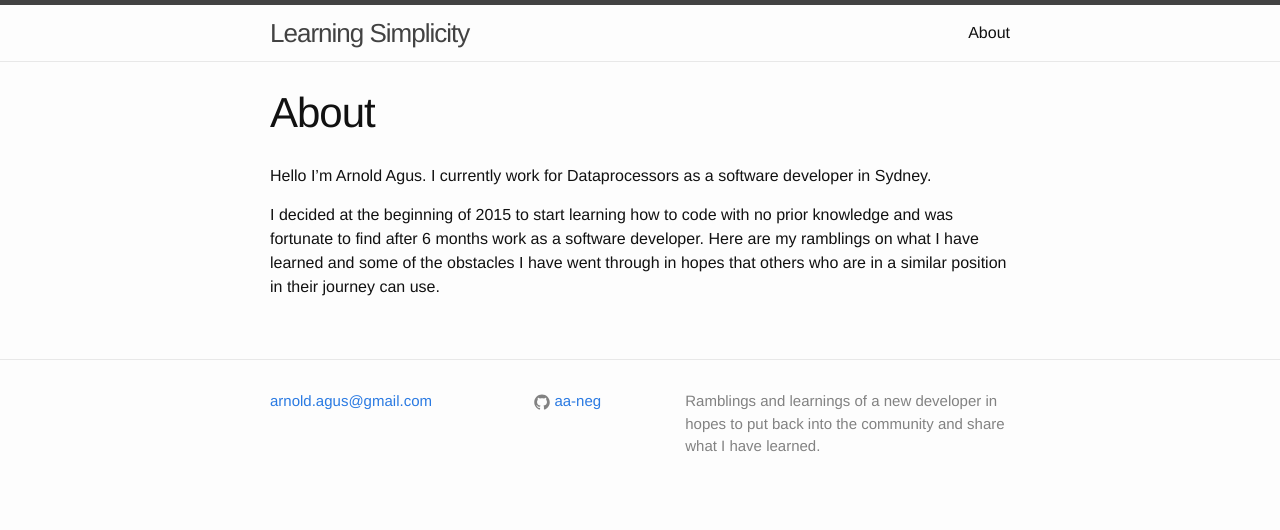
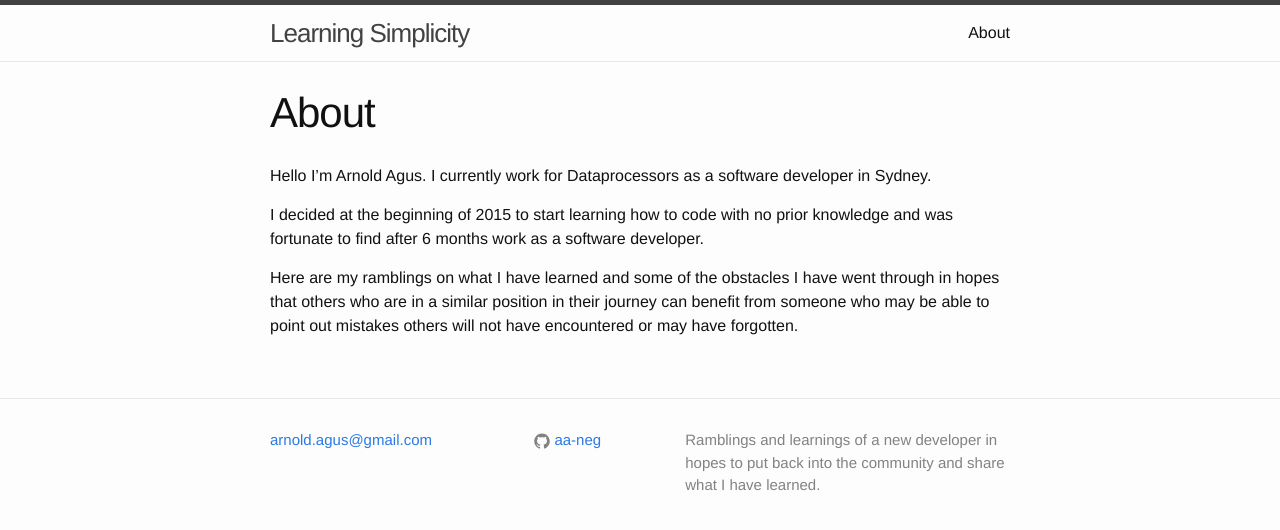
Before and after one commit to aa-neg/blogsite, a Jekyll site: the page built from about.md, in a window 1280 px wide. Shown: the top 530 px of the page. Built offline with Jekyll 4.4.1, drawn with Linux system fonts in a browser that asks for light colours.

Commit message:
Adjusting about page

```diff
--- a/about.md
+++ b/about.md
@@ -6,4 +6,6 @@ permalink: /about/
 
 Hello I'm Arnold Agus. I currently work for Dataprocessors as a software developer in Sydney.
 
-I decided at the beginning of 2015 to start learning how to code with no prior knowledge and was fortunate to find after 6 months work as a software developer. Here are my ramblings on what I have learned and some of the obstacles I have went through in hopes that others who are in a similar position in their journey can use.
+I decided at the beginning of 2015 to start learning how to code with no prior knowledge and was fortunate to find after 6 months work as a software developer.
+
+Here are my ramblings on what I have learned and some of the obstacles I have went through in hopes that others who are in a similar position in their journey can benefit from someone who may be able to point out mistakes others will not have encountered or may have forgotten.
```
